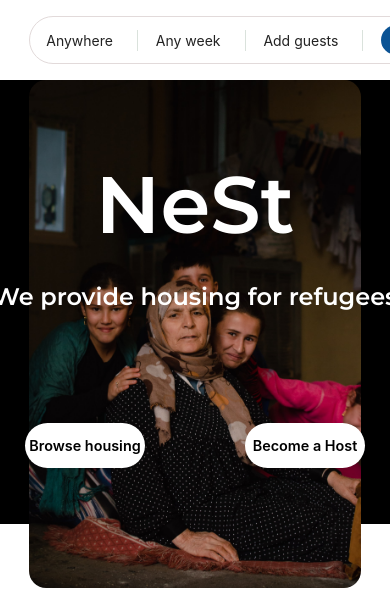
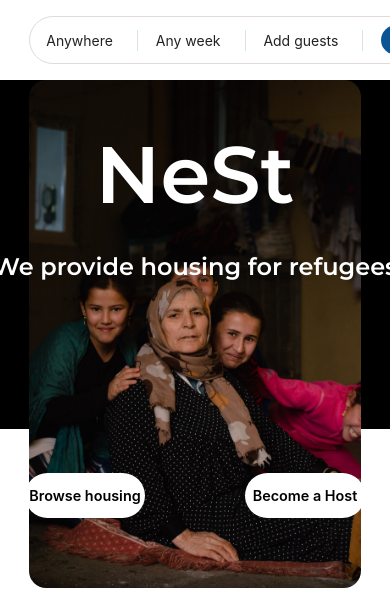
Before and after one commit to nasimreza72/Nest, a React (Create React App) app: page / in a window 390 px wide. Shown: the top 590 px of the page. Built offline with nearby package versions, Linux system fonts and the light colour scheme; no server answers.

Commit message:
Mores response in Home page

```diff
--- a/src/components/Home/WeProvideHousing/WeProvideHousing.jsx
+++ b/src/components/Home/WeProvideHousing/WeProvideHousing.jsx
@@ -13,6 +13,4 @@ export default function WeProvideHousing(){
             </div>
         </div>
     )
-
-
 }
--- a/src/components/Profile/Address/Address.jsx
+++ b/src/components/Profile/Address/Address.jsx
@@ -23,7 +23,7 @@ export default function Address() {
   const [city, setCity] = useState("")
 
   console.log('active User Addres.jsx  :>> ', street );
-  console.log("this typeof country", typeof country)
+  console.log("this country",  country)
 
   // Belongs to the react-select-country-list................
 ///////////////////////////////////////////////////////////////
--- a/src/pages/Home/Main/Main.scss
+++ b/src/pages/Home/Main/Main.scss
@@ -41,6 +41,12 @@
             .blackBox{
                 grid-row: 1/2;
                 height: 140%;
+            }
+        }
+        @media only screen and (max-width: 578px) {
+            .blackBox{
+                grid-row: 1/2;
+                height: 110%;
             }
         }
         .firstLargeImage{
@@ -130,7 +136,7 @@
         }
         @media only screen and (max-width: 680px) {
             #Nest{
-                margin-top: 40px;
+                margin-top: 60px;
             }
             .buttonContainer{
                 width: 100%;
@@ -141,6 +147,7 @@
                     width:120px;
                     height: 45px;
                     font-size: 0.9rem;
+                    margin-top: 130px;
 
                 }
 
--- a/src/pages/PersonalinfoHost/PersonalinfoHost.jsx
+++ b/src/pages/PersonalinfoHost/PersonalinfoHost.jsx
@@ -102,16 +102,12 @@ export default function HostProfile (){
 
 
 
-
-
-
                                     {
                                         activeUser ?
 
                                         `${activeUser.address.street}, ${activeUser.address.houseNumber}, ${activeUser.address.zip } ${activeUser.address.city}, ${activeUser.address.country.label}`
                                         : null
                                     }
-
 
                                 </div>
                             </div>
```
